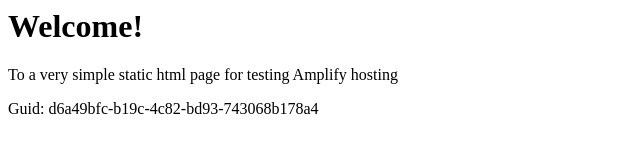
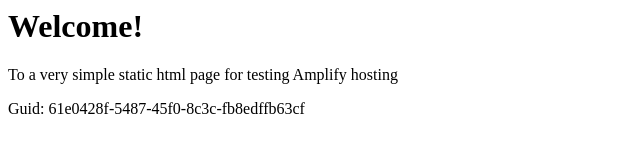
Before and after one commit to aws-aemilia-sin/Github-PR-Commit-Integration-Test-DoNotTouch-GithubWebhookPreviewCanaryTest-v1-prod-ap-southeast-1, a website: page src/index.html in a window 1280 px wide. Shown: the full height of the page, 0-640 px from the left. Drawn offline with Linux system fonts and the light colour scheme.

Commit message:
commit from integ tests

```diff
--- a/src/index.html
+++ b/src/index.html
@@ -12,6 +12,6 @@
 <body>
     <h1>Welcome!</h1>
     <p>To a very simple static html page for testing Amplify hosting</p>
-    <p>Guid: d6a49bfc-b19c-4c82-bd93-743068b178a4</p></body>
+    <p>Guid: 61e0428f-5487-45f0-8c3c-fb8edffb63cf</p></body>
 
 </html>
```
